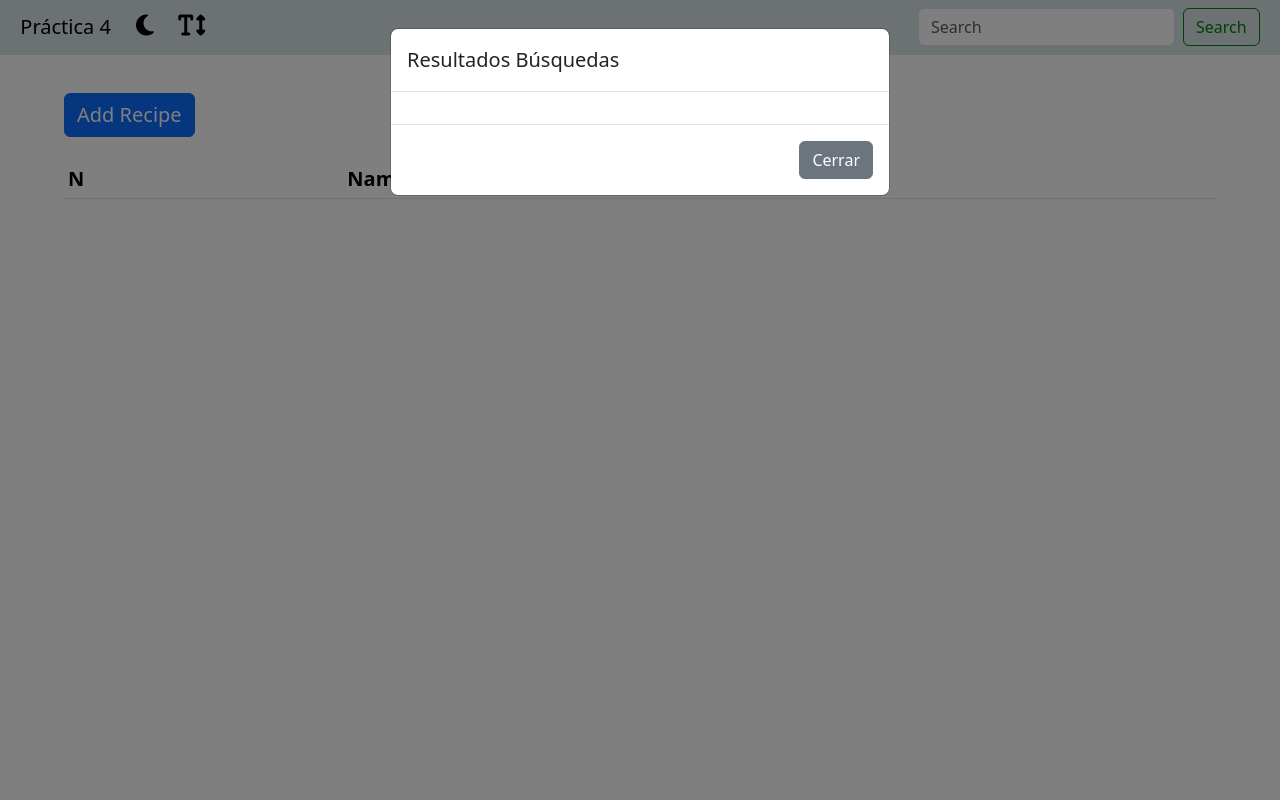
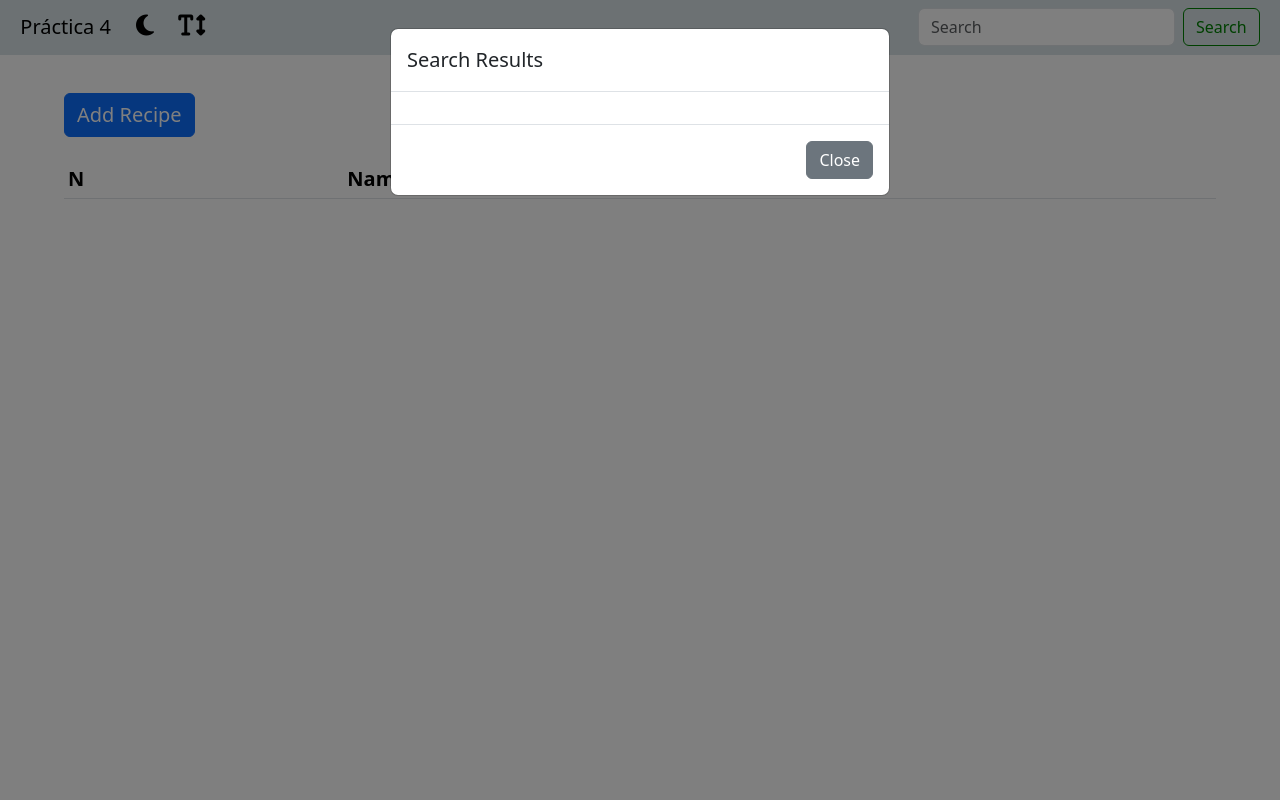
Before and after one commit to Trajano1999/6-DGIIM, a Flask app: page / in a window 1280 px wide, after a click on "Search". Run offline with Flask 2, Linux system fonts and the light colour scheme; data that the repository does not hold is empty; some libraries are stand-ins or nearby versions.

Commit message:
arreglada y terminada P4

```diff
--- a/DAI/P4/app/static/js/main.js
+++ b/DAI/P4/app/static/js/main.js
@@ -34,21 +34,21 @@ else
 // Búsqueda
 // ----------------------------------------------------------------------------
 
-function busqueda(){
-    let formData = new FormData(document.getElementById('search-form'));
-    let html_body  = '<table>'
-    let endpoint = '/recetas_de/' + formData.get('search-param');
+function buscar(){
+    let formData  = new FormData(document.getElementById('search-form'));
+    let html_body = '<table>'
+    let endpoint  = '/recetas_de/' + formData.get('searchInput');
 
     fetch(endpoint)
         .then(res => res.json())
         .then(filas => {
             filas.forEach(fila => {
-                html_body+= `<tr>
+                html_body += `<tr>
                                 <td>
                                     ${fila.name}
                                 </td>
-                             </tr>
-                `
+                              </tr>
+                             `
             });
             html_body += `</table>`
             document.getElementById('search').innerHTML = html_body;
--- a/DAI/P4/app/templates/index.html
+++ b/DAI/P4/app/templates/index.html
@@ -28,18 +28,18 @@
                 <a class="fas fa-text-height" id="text-height"></a>
             </div>
             <form onsubmit="return false;" id="search-form" class="d-flex" role="search">
-                <input id="search-param" class="form-control me-2" type="search" name="search-param" placeholder="Search" aria-label="Search">
-                <button onclick="busqueda()" class="btn btn-outline-success" data-bs-toggle="modal" data-bs-target="#searchModal">Search</button>
-                <div class="modal fade" id="searchModal" tabindex="-1" aria-labelledby="searchModal" aria-hidden="true">
+                <input class="form-control me-2" type="search" name="searchInput" placeholder="Search" aria-label="Search">
+                <button onclick="buscar()" class="btn btn-outline-success" data-bs-toggle="modal" data-bs-target="#searchModal">Search</button>
+                <div class="modal fade" id="searchModal" tabindex="-1" aria-labelledby="labelModal" aria-hidden="true">
                     <div class="modal-dialog">
                         <div class="modal-content">
                             <div class="modal-header">
-                                <h1 class="modal-title fs-5" id="searchModalLabel">Resultados Búsquedas</h1>
+                                <h1 class="modal-title fs-5">Search Results</h1>
                             </div>
                             <div class="modal-body" id="search">
                             </div>
                             <div class="modal-footer">
-                                <button type="button" class="btn btn-secondary" data-bs-dismiss="modal">Cerrar</button>
+                                <button type="button" class="btn btn-secondary" data-bs-dismiss="modal">Close</button>
                             </div>
                         </div>
                     </div>
```
